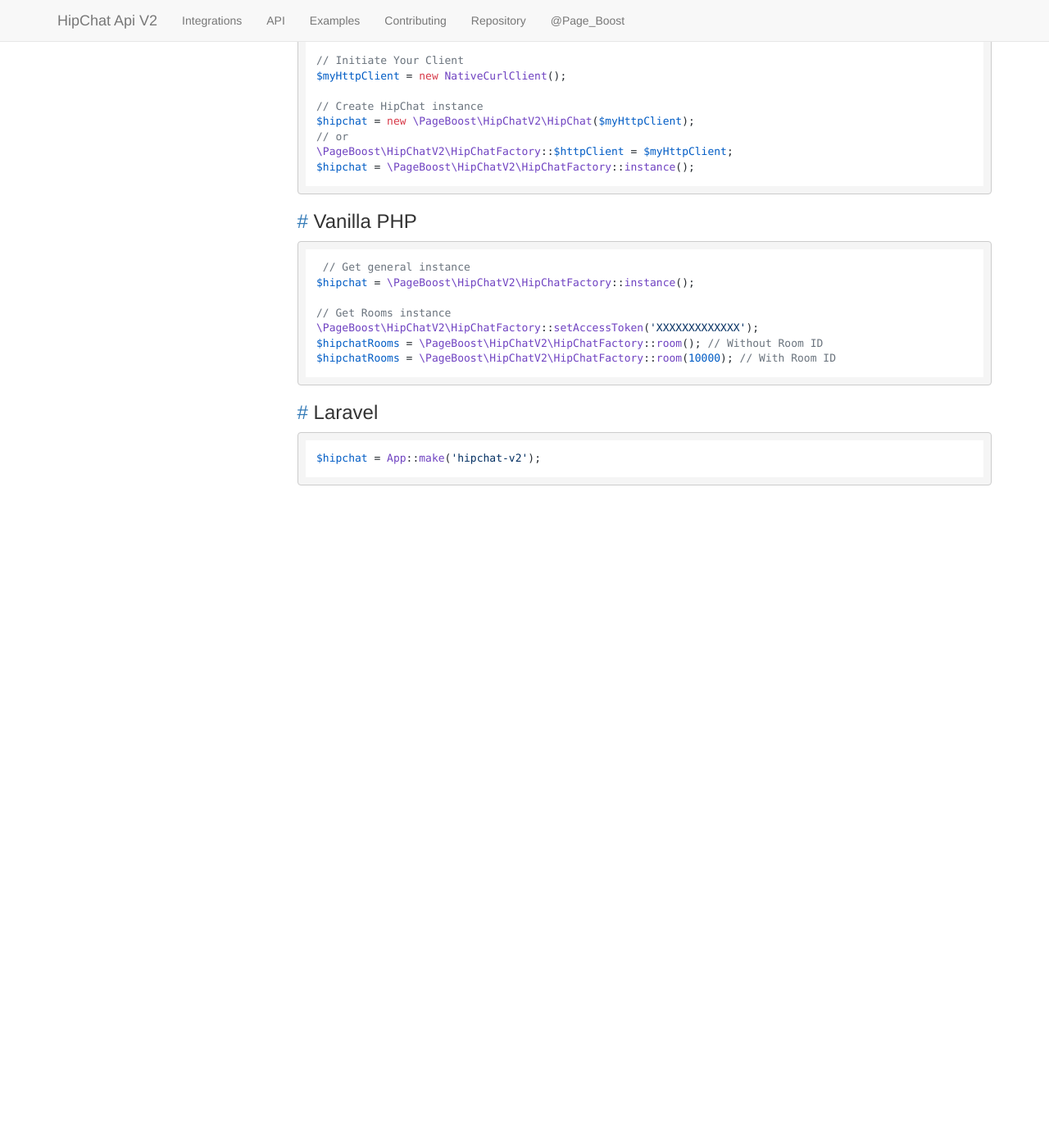
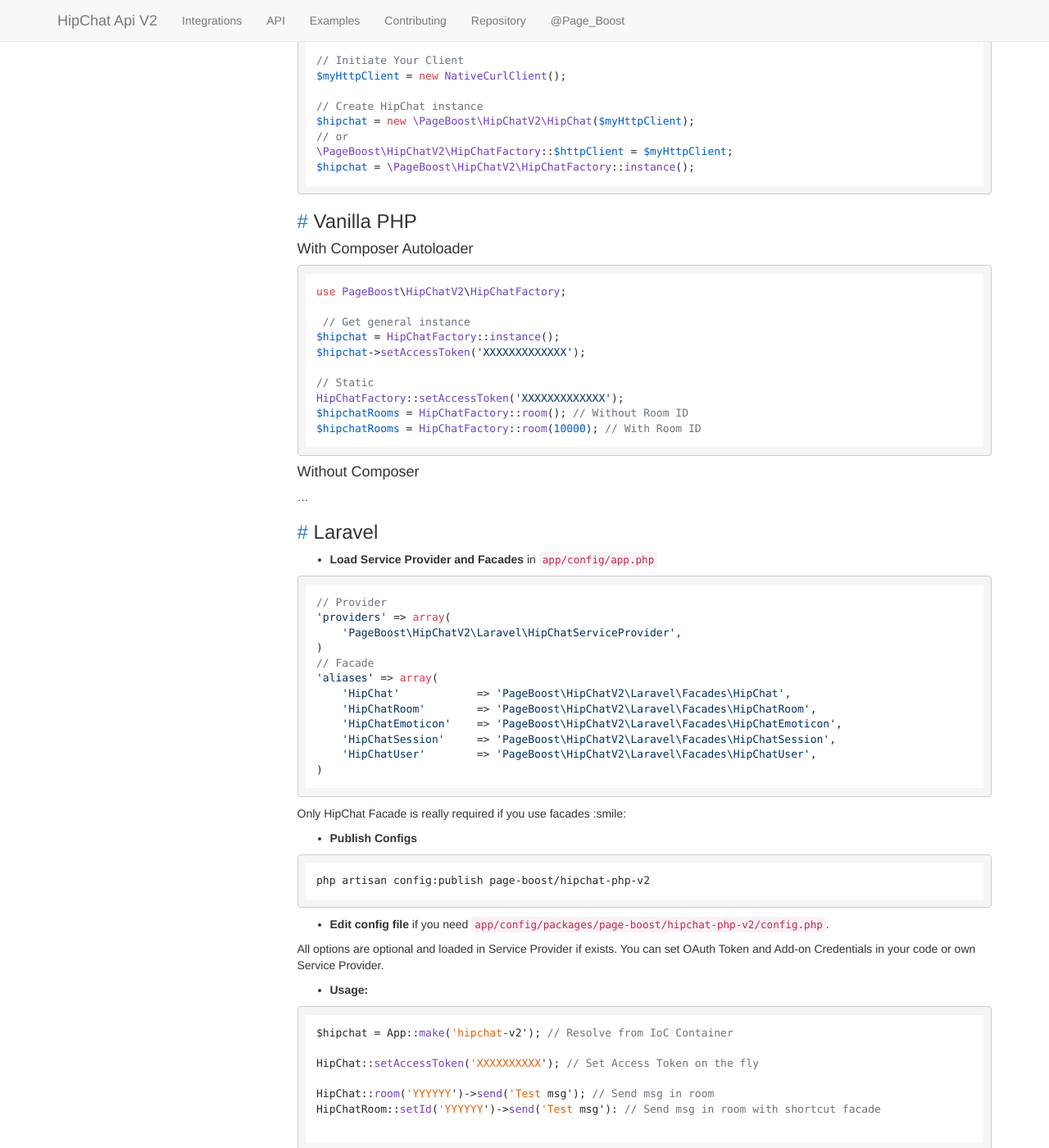
Before and after one commit to PageBoost/hipchat-php-v2, a Jekyll site: the page built from integrations.md, in a window 1280 px wide and 1400 px high, scrolled down 703 px. Shown: the whole window at 82% size. Built offline with Jekyll 4.4.1, drawn with Linux system fonts in a browser that asks for light colours; nearby versions of some CDN libraries; Markdown is read by kramdown in place of the engine named in the settings; before the commit the page ends 1305 px from its top, so only the background shows below that.

Commit message:
Laravel Integration + Missing Favicon

````diff
--- a/_includes/sidebar-api.html
+++ b/_includes/sidebar-api.html
@@ -11,5 +11,6 @@
         <a href="api.html#rooms_webhooks" class="list-group-item">Rooms Webhooks</a>
         <a href="api.html#rooms_members" class="list-group-item">Rooms Members</a>
         <a href="api.html#users" class="list-group-item">Users</a>
+        <a href="api.html#laravel" class="list-group-item">Laravel Specific</a>
     </div>
 </aside>
--- a/integrations.md
+++ b/integrations.md
@@ -52,18 +52,63 @@ $hipchat = \PageBoost\HipChatV2\HipChatFactory::instance();
 
 ### <a href="integrations.html#vanilla_php" name="vanilla_php">#</a> Vanilla PHP
 
+#### With Composer Autoloader
+
 ```php
+use PageBoost\HipChatV2\HipChatFactory;
+
  // Get general instance
-$hipchat = \PageBoost\HipChatV2\HipChatFactory::instance();
+$hipchat = HipChatFactory::instance();
+$hipchat->setAccessToken('XXXXXXXXXXXXX');
 
-// Get Rooms instance
-\PageBoost\HipChatV2\HipChatFactory::setAccessToken('XXXXXXXXXXXXX');
-$hipchatRooms = \PageBoost\HipChatV2\HipChatFactory::room(); // Without Room ID
-$hipchatRooms = \PageBoost\HipChatV2\HipChatFactory::room(10000); // With Room ID
+// Static
+HipChatFactory::setAccessToken('XXXXXXXXXXXXX');
+$hipchatRooms = HipChatFactory::room(); // Without Room ID
+$hipchatRooms = HipChatFactory::room(10000); // With Room ID
 ```
+
+#### Without Composer
+
+...
 
 ### <a href="integrations.html#laravel" name="laravel">#</a> Laravel
 
+- **Load Service Provider and Facades** in `app/config/app.php`
+
 ```php
-$hipchat = App::make('hipchat-v2');
+// Provider
+'providers' => array(
+    'PageBoost\HipChatV2\Laravel\HipChatServiceProvider',
+)
+// Facade
+'aliases' => array(
+    'HipChat'            => 'PageBoost\HipChatV2\Laravel\Facades\HipChat',
+    'HipChatRoom'        => 'PageBoost\HipChatV2\Laravel\Facades\HipChatRoom',
+    'HipChatEmoticon'    => 'PageBoost\HipChatV2\Laravel\Facades\HipChatEmoticon',
+    'HipChatSession'     => 'PageBoost\HipChatV2\Laravel\Facades\HipChatSession',
+    'HipChatUser'        => 'PageBoost\HipChatV2\Laravel\Facades\HipChatUser',
+)
 ```
+Only HipChat Facade is really required if you use facades :smile:
+
+- **Publish Configs**
+
+```bash
+php artisan config:publish page-boost/hipchat-php-v2
+```
+
+- **Edit config file** if you need `app/config/packages/page-boost/hipchat-php-v2/config.php`.
+
+All options are optional and loaded in Service Provider if exists. You can set OAuth Token and Add-on Credentials in your code or own Service Provider.
+
+- **Usage:**
+
+```php
+$hipchat = App::make('hipchat-v2'); // Resolve from IoC Container
+
+HipChat::setAccessToken('XXXXXXXXXX'); // Set Access Token on the fly
+
+HipChat::room('YYYYYY')->send('Test msg'); // Send msg in room
+HipChatRoom::setId('YYYYYY')->send('Test msg'): // Send msg in room with shortcut facade
+
+```
````
Also changed, not shown: api.md (+8 -0 lines), index.md (+1 -2 lines), assets/img/favicon.ico (added).
